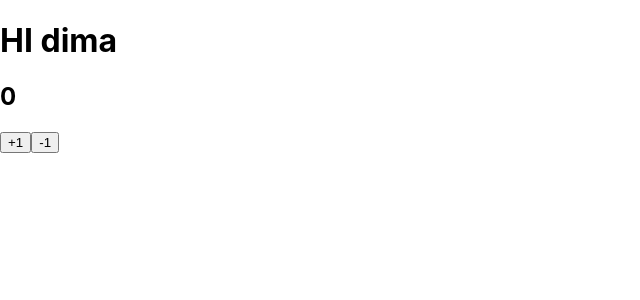
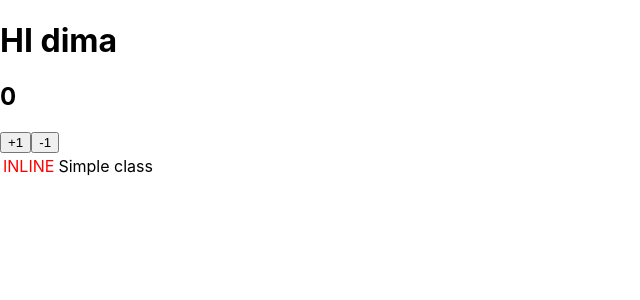
Before and after one commit to owin66/events, a React (Create React App) app: page / in a window 1280 px wide. Shown: the top 300 px of the page, without its empty margins (0-640 px from the left). Built offline with nearby package versions, Linux system fonts and the light colour scheme.

Commit message:
lern fragment

```diff
--- a/src/components/App.jsx
+++ b/src/components/App.jsx
@@ -1,5 +1,6 @@
 import { useState } from 'react';
 import Rendering from './Rendering';
+import Table from './Table';
 
 export const App = () => {
   const [count, setCount] = useState(0);
@@ -21,7 +22,7 @@ export const App = () => {
   ];
 
   return (
-    <div>
+    <>
       <h1>HI {count >= 3 ? `this count = ${count}` : 'dima'}</h1>
       <h2>{count}</h2>
       <button type="button" onClick={() => increment()}>
@@ -32,6 +33,7 @@ export const App = () => {
       </button>
       <br />
       {count >= 1 ? <Rendering peoples={people} tabs={TABS_BTN} /> : null}
-    </div>
+      <Table />
+    </>
   );
 };
--- a/src/components/List.jsx
+++ b/src/components/List.jsx
@@ -1,12 +1,10 @@
 function List({ peoples }) {
   return (
-    <div>
-      <ul>
-        {peoples.map((person, ind) => (
-          <li key={ind}>{person}</li>
-        ))}
-      </ul>
-    </div>
+    <ul>
+      {peoples.map((people, ind) => (
+        <li key={ind}>{people}</li>
+      ))}
+    </ul>
   );
 }
 
--- /dev/null
+++ b/src/components/Table.jsx
@@ -0,0 +1,26 @@
+import React, { Fragment } from 'react';
+
+const styles = { color: 'red', textTransform: 'uppercase' };
+
+function Columns() {
+  return (
+    <Fragment>
+      <td style={styles}>Inline</td>
+      <td>Simple class</td>
+    </Fragment>
+  );
+}
+
+export default function Table() {
+  return (
+    <Fragment>
+      <table>
+        <tbody>
+          <tr>
+            <Columns />
+          </tr>
+        </tbody>
+      </table>
+    </Fragment>
+  );
+}
```
